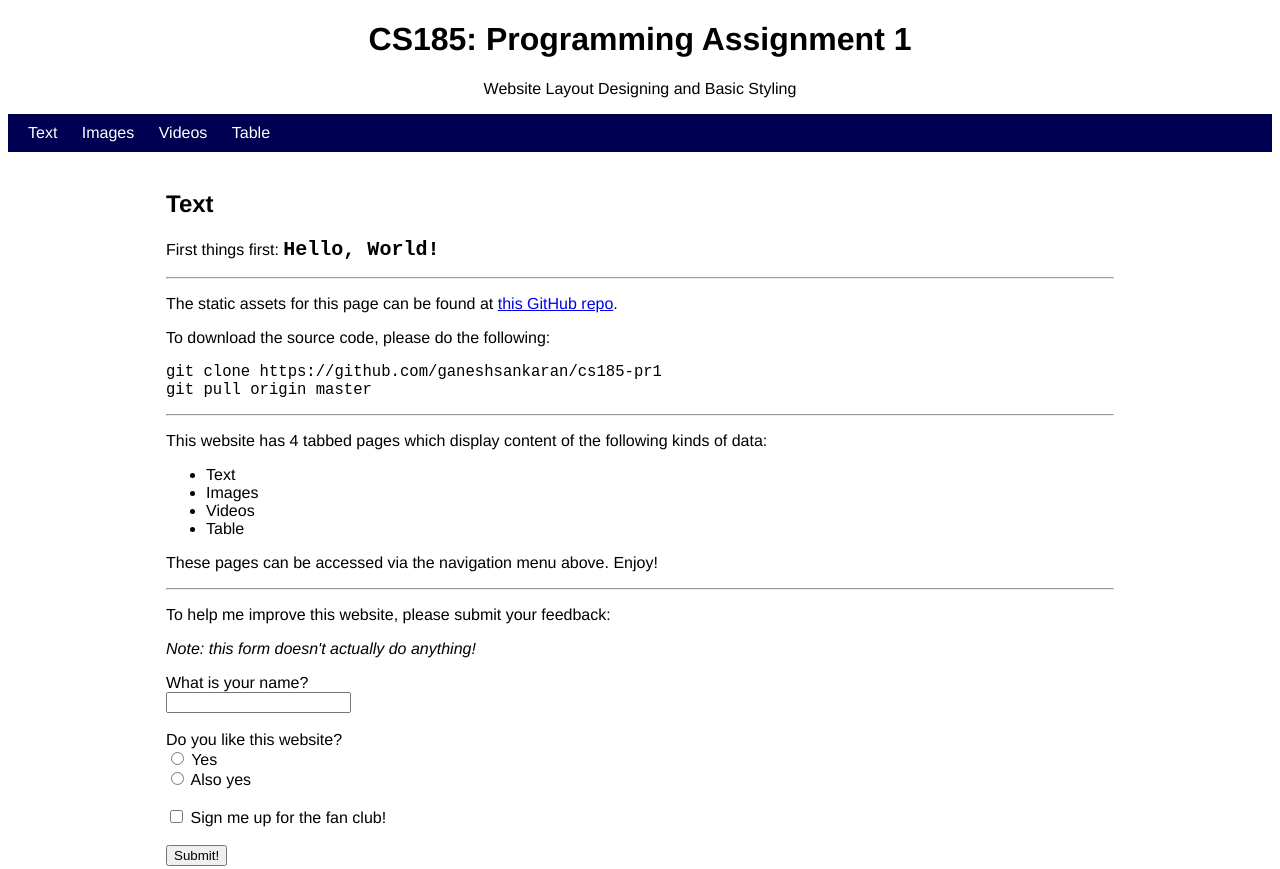
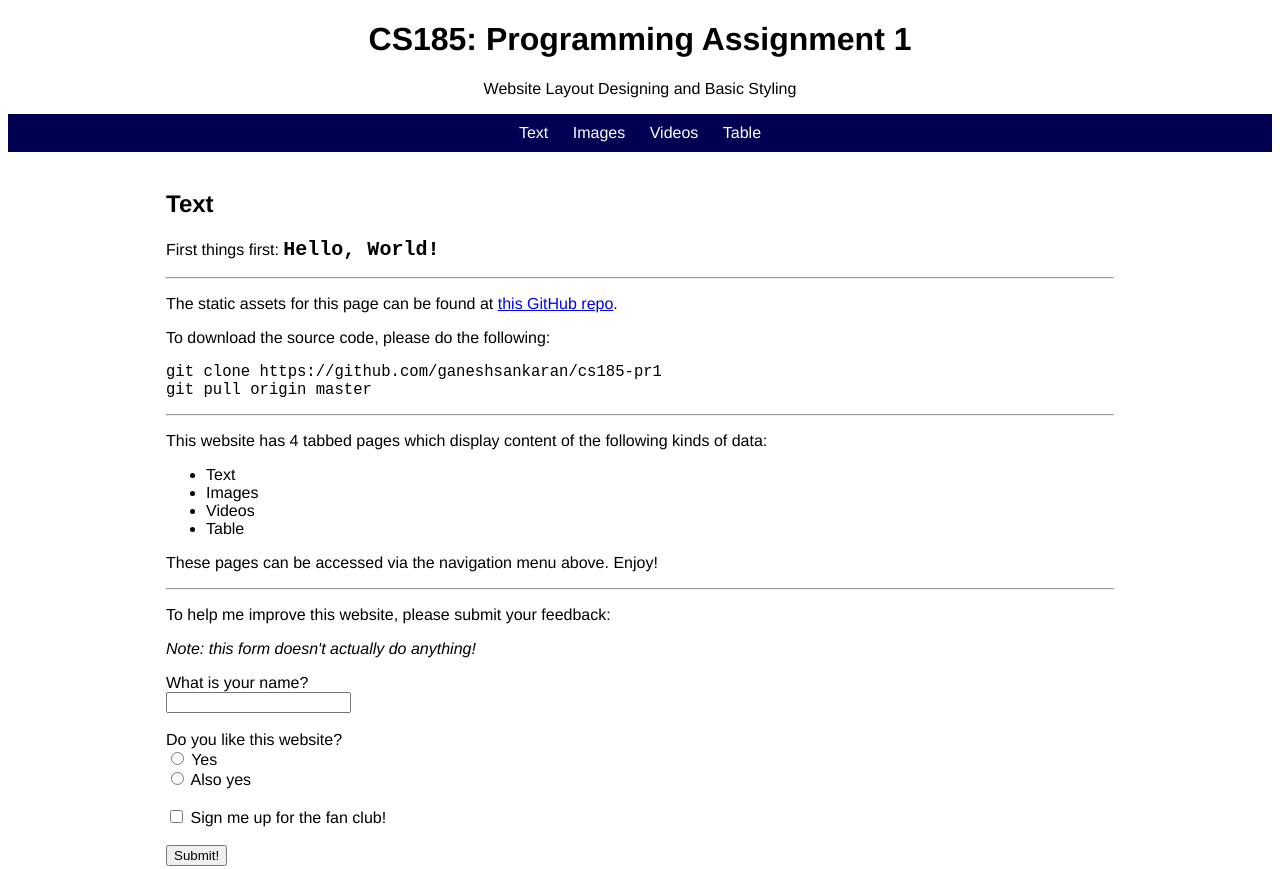
Before and after one commit to ganeshsankaran/cs185-pr1, a plain HTML site: page index.html in a window 1280 px wide. Shown: the top 869 px of the page. Drawn offline with Linux system fonts and the light colour scheme.

Commit message:
Fix spacing and alignment

```diff
--- a/style.css
+++ b/style.css
@@ -62,6 +62,7 @@ th {
 .menu {
     background-color: #000053;
     padding: 10px;
+    text-align: center;
 }
 
 .menu a {
```
Also changed, not shown: images.html (+1 -0 lines), table.html (+1 -0 lines), videos.html (+1 -0 lines).
